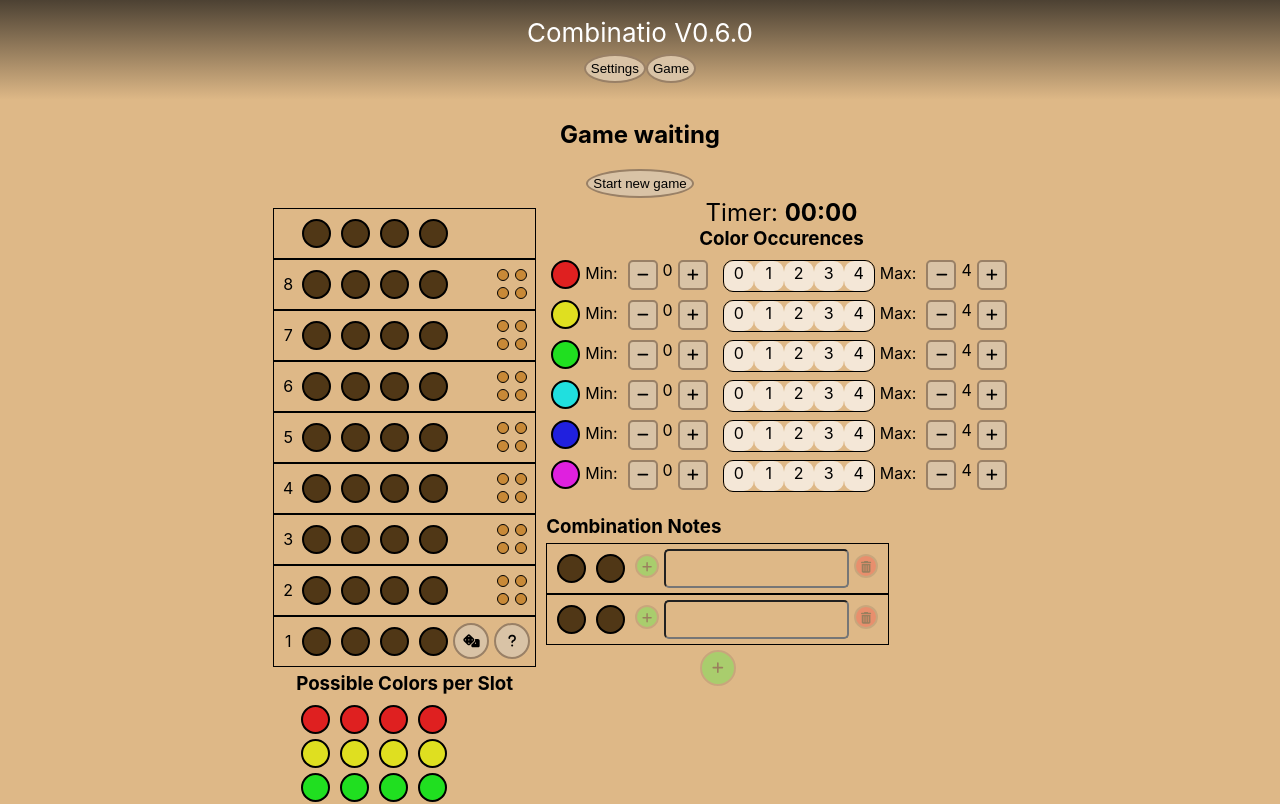
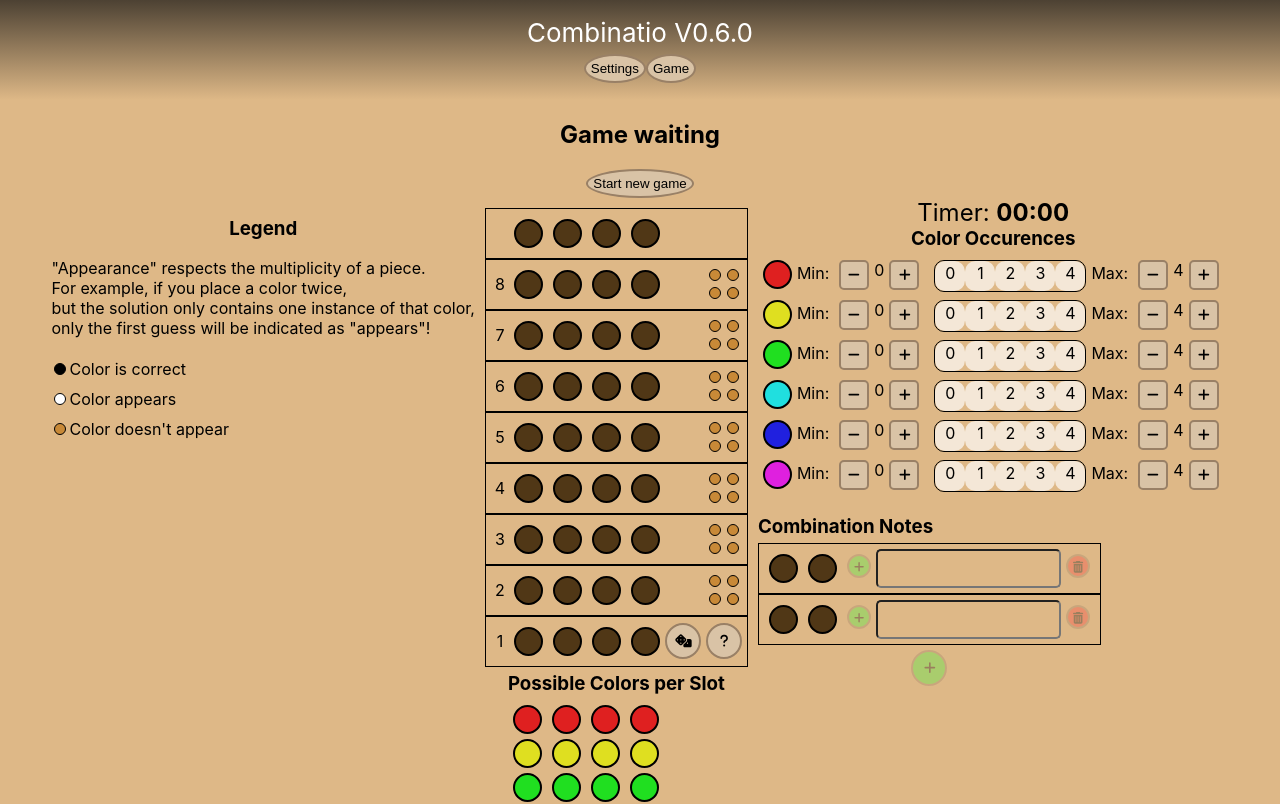
Before and after one commit to Radivis/combinatio, a React (Create React App) app: page / in a window 1280 px wide. Shown: the top 804 px of the page. Built offline with nearby package versions, Linux system fonts and the light colour scheme.

Commit message:
Implemented legend

```diff
--- a/src/components/Game/Game.tsx
+++ b/src/components/Game/Game.tsx
@@ -14,6 +14,7 @@ import useGameStore from "../../store/gameStore";
 import './Game.css';
 import CombinationNotes from "../CombinationNotes/CombinationNotes";
 import IconBuckets from "../IconBuckets/IconBuckets";
+import Legend from "../Legend/Legend";
 
 interface gameProps {
 }
@@ -93,6 +94,7 @@ const Game = (props: gameProps) => {
             Start new game
         </button>
         <div className="game">
+            <Legend />
             <div className="board">
                 <SolutionRow
                     numColumns={numColumns}
--- a/src/components/IconBuckets/IconBuckets.tsx
+++ b/src/components/IconBuckets/IconBuckets.tsx
@@ -37,9 +37,9 @@ const IconBuckets = (props: colorBucketsProps) => {
     })
 
     return <div className="icon-buckets">
-        {/* {areColorAmountHintsActive && <h3 className="icon-occurences-title">
+        {areIconAmountHintsActive && <h3 className="icon-occurences-title">
             Icon Occurences
-        </h3>} */}
+        </h3>}
         {iconCollectionNames !== undefined && iconCollectionNames
             .map((iconName: string, iconIndex: number) => {
             return (
--- /dev/null
+++ b/src/components/Legend/Legend.css
@@ -0,0 +1,16 @@
+.legend-list{
+    display: flex;
+    flex-direction: column;
+}
+
+.legend-list-item {
+    margin: 5px 0px;
+    display: flex;
+    flex-direction: row;
+    justify-content: flex-start;
+    align-items: center;
+}
+
+.legend-intro {
+    text-align: left;
+}
--- /dev/null
+++ b/src/components/Legend/Legend.tsx
@@ -0,0 +1,119 @@
+import './Legend.css';
+import '../InfoPins/InfoPins.css';
+import useGameStore from '../../store/gameStore';
+import { pieceTypes } from '../../constants';
+
+const Legend = () => {
+
+    const { pieceType } = useGameStore(state => {
+        const { pieceType } = state.gameSettings;
+        return {
+            pieceType
+        }
+    })
+
+    if (pieceType === pieceTypes.colorIcon) {
+        return (
+            <div className="legend">
+                <h3>Legend</h3>
+                <p className="legend-intro">
+                    A color-icon is the combination of a color and an icon.<br/>
+                    "Appearance" respects the multiplicity of a piece.<br/>
+                    For example, if you place a color twice, <br/>
+                    but the solution only contains one instance of that color, <br/>
+                    only the first guess will be indicated as "appears"!
+                </p>
+                <div className="legend-list">
+                    <div className="legend-list-item">
+                        <div className="info-pin black" />
+                        Color-icon is correct
+                    </div>
+                    <div className="legend-list-item">
+                        <div className="info-pin black-grey" />
+                        Color-icon appears, color is correct
+                    </div>
+                    <div className="legend-list-item">
+                        <div className="info-pin grey-black" />
+                        Color-icon appears, icon is correct
+                    </div>
+                    <div className="legend-list-item">
+                        <div className="info-pin grey" />
+                        Color-icon appears
+                    </div>
+                    <div className="legend-list-item">
+                        <div className="info-pin black-white" />
+                        Color is correct, icon appears
+                    </div>
+                    <div className="legend-list-item">
+                        <div className="info-pin white-black" />
+                        Icon is correct, color appears
+                    </div>
+                    <div className="legend-list-item">
+                        <div className="info-pin black-rim" />
+                        Color is correct, icon doesn't appear
+                    </div>
+                    <div className="legend-list-item">
+                        <div className="info-pin black-core" />
+                        Icon is correct, color doesn't appear
+                    </div>
+                    <div className="legend-list-item">
+                        <div className="info-pin white" />
+                        Color appears, and icon appears, but not color-icon
+                    </div>
+                    <div className="legend-list-item">
+                        <div className="info-pin white-rim" />
+                        Color appears, icon doesn't appear
+                    </div>
+                    <div className="legend-list-item">
+                        <div className="info-pin white-core" />
+                        Icon appears, color doesn't appear
+                    </div>
+                    <div className="legend-list-item">
+                        <div className="info-pin hole" />
+                        Neither color nor icon appear
+                    </div>
+                </div>
+            </div>
+        );
+    } else if (pieceType === pieceTypes.color) {
+        return (
+            <div className="legend">
+                <h3>Legend</h3>
+                <p className="legend-intro">
+                    "Appearance" respects the multiplicity of a piece.<br/>
+                    For example, if you place a color twice, <br/>
+                    but the solution only contains one instance of that color, <br/>
+                    only the first guess will be indicated as "appears"!
+                </p>
+                <div className="legend-list">
+                    <div className="legend-list-item">
+                        <div className="info-pin black" />
+                        Color is correct
+                    </div>
+                    <div className="legend-list-item">
+                        <div className="info-pin white" />
+                        Color appears
+                    </div>
+                    <div className="legend-list-item">
+                        <div className="info-pin hole" />
+                        Color doesn't appear
+                    </div>
+                </div>
+            </div>
+        );
+    } else if (pieceType === pieceTypes.icon) {
+        return (
+            <div className="legend">
+                Legend for icon
+            </div>
+        );
+    } else {
+        return (
+            <div className="legend">
+                Legend for undefined pieceType
+            </div>
+        );
+    }
+}
+
+export default Legend;
```
